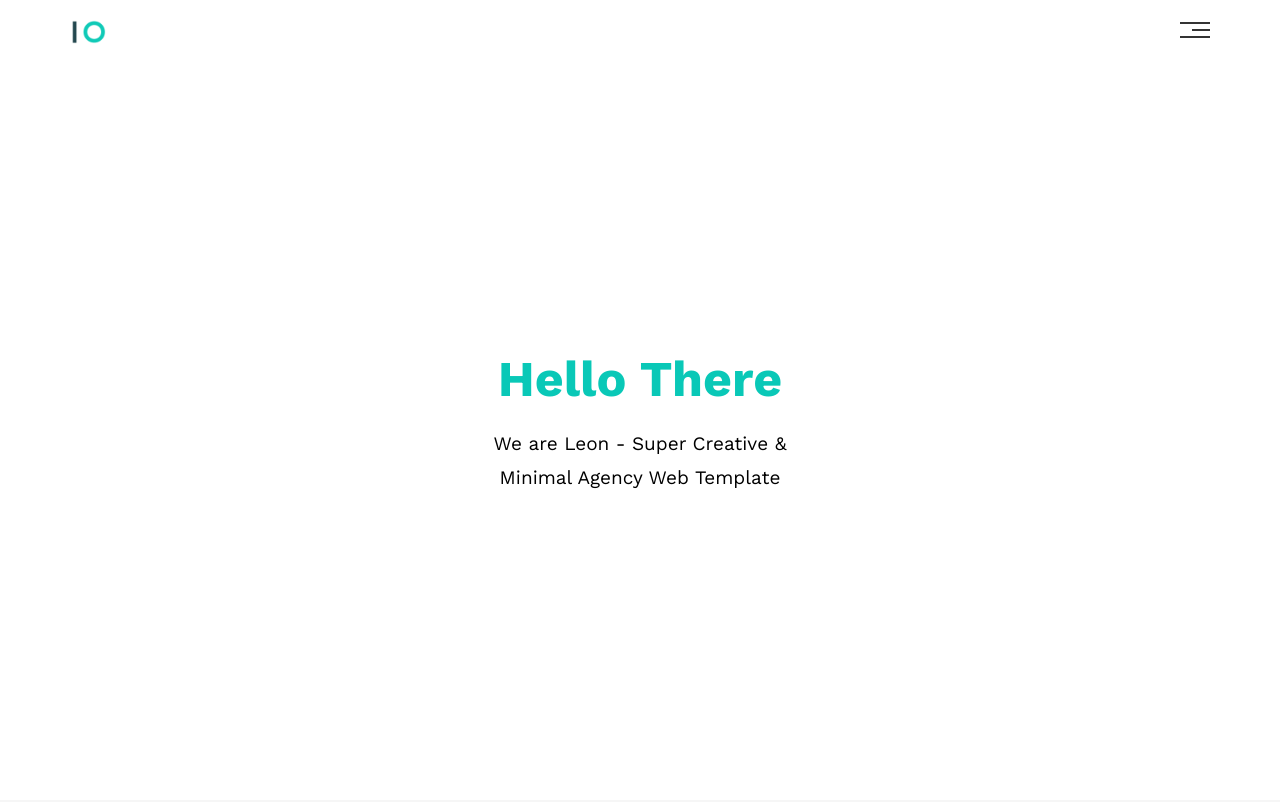
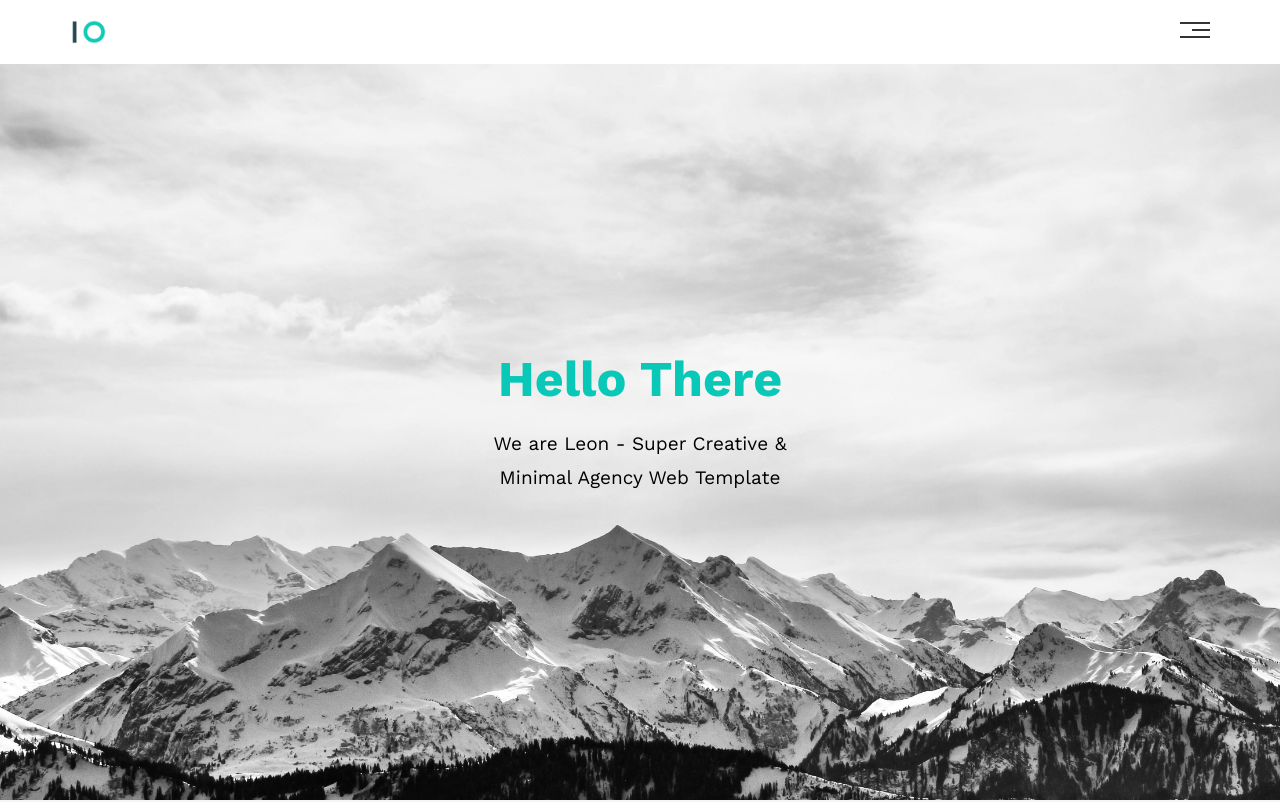
Before and after one commit to Baraa-glitch/HTML-CSS-Temple, a plain HTML site: page index.html in a window 1280 px wide. Shown: the top 802 px of the page. Drawn offline with nearby package versions, Linux system fonts and the light colour scheme.

Commit message:
Update style.css

```diff
--- a/Css/style.css
+++ b/Css/style.css
@@ -173,7 +173,7 @@ html {
 /* -------------------- landing css ------------------------ */
 
 .landing {
-    background-image: url(imgs/mountin.jpg);
+    background-image: url(../imgs/mountin.jpg);
     background-position: center;
     background-size: cover;
     height: calc(100vh - 64px);
```
